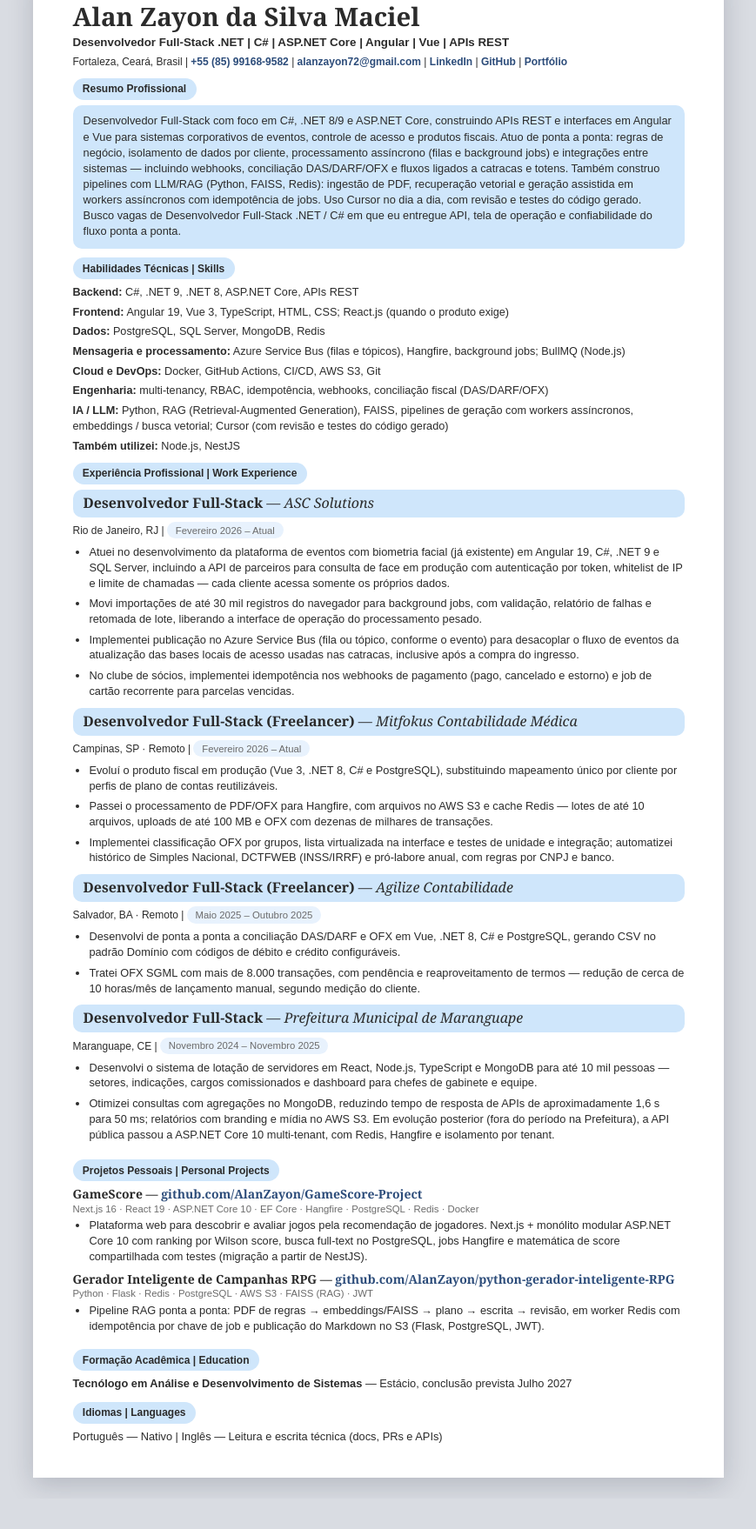
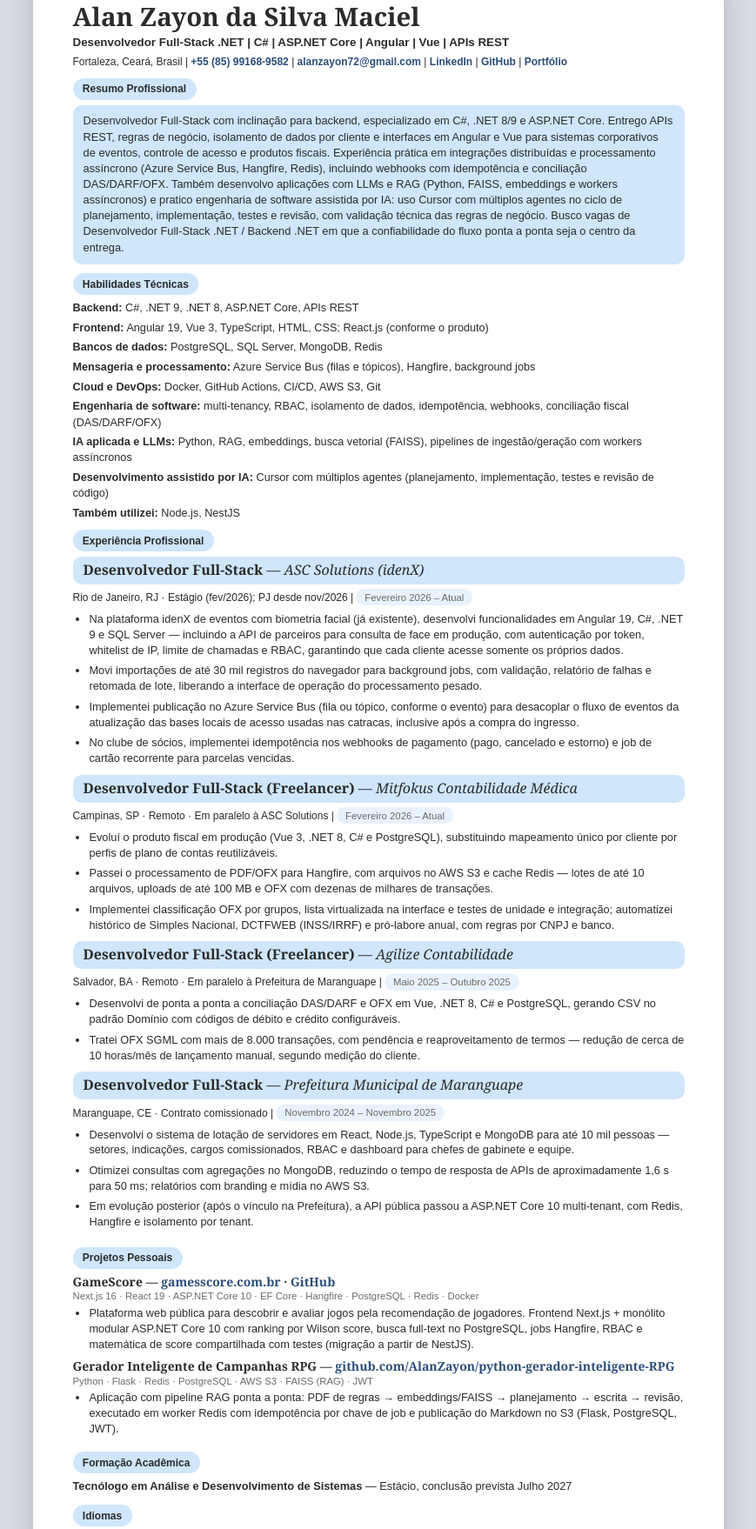
Before and after one commit to AlanZayon/Portifolio, a plain HTML site: page Alan Zayon - Currículo Full-Stack.NET.html in a window 1280 px wide. Shown: the part 102-1860 px from the top of the page at 87% size, without its empty margins (205-1074 px from the left). Before the commit the page ends 1825 px from the top, so only its background shows below. Drawn offline with Linux system fonts and the light colour scheme.

Commit message:
Update portfolio CV downloads with audited Full-Stack resumes.
Reflect ASC/idenX timeline, RBAC, GameScore URL, and clearer AI-assisted engineering framing in the downloadable PT/EN PDFs.

Co-authored-by: Cursor <cursoragent@cursor.com>

```diff
--- a/Alan Zayon - Currículo Full-Stack.NET.html
+++ b/Alan Zayon - Currículo Full-Stack.NET.html
@@ -4,7 +4,7 @@
   <meta charset="UTF-8" />
   <meta name="viewport" content="width=device-width, initial-scale=1" />
   <meta name="author" content="Alan Zayon da Silva Maciel" />
-  <meta name="description" content="Currículo de Alan Zayon da Silva Maciel, Desenvolvedor Full-Stack .NET (C#, ASP.NET Core, Angular, Vue, APIs REST)." />
+  <meta name="description" content="Currículo de Alan Zayon da Silva Maciel, Desenvolvedor Full-Stack .NET (C#, ASP.NET Core, Angular, Vue, APIs REST, processamento assíncrono, LLM/RAG)." />
   <title>Alan Zayon — Desenvolvedor Full-Stack .NET</title>
   <style>
     :root { --ink:#2b2b2b; --link:#2c4c7a; --muted:#6b6b6b; --pill:#cfe6fb; --date:#e8f2fd; --page:#ffffff; }
@@ -41,38 +41,20 @@
     @media print {
       html, body { background:#fff; height:auto; }
       .toolbar { display:none !important; }
-      .sheet {
-        width:auto;
-        margin:0;
-        box-shadow:none;
-        padding:0;
-        overflow:visible;
-      }
+      .sheet { width:auto; margin:0; box-shadow:none; padding:0; overflow:visible; }
       @page { size:A4; margin:10mm 11mm; }
       h1, .headline, .contact, h2, .summary, .skills p,
       .job-block, .job-title, .job-meta, ul.bullets li,
-      .project-block, .edu, .lang {
-        break-inside:avoid;
-        page-break-inside:avoid;
-      }
-      h2, .job-title, .job-meta, .project-block h3 {
-        break-after:avoid;
-        page-break-after:avoid;
-      }
-      header, section.skills, .summary {
-        break-inside:avoid;
-        page-break-inside:avoid;
-      }
-      ul.bullets li {
-        orphans:3;
-        widows:3;
-      }
+      .project-block, .edu, .lang { break-inside:avoid; page-break-inside:avoid; }
+      h2, .job-title, .job-meta, .project-block h3 { break-after:avoid; page-break-after:avoid; }
+      header, section.skills, .summary { break-inside:avoid; page-break-inside:avoid; }
+      ul.bullets li { orphans:3; widows:3; }
     }
   </style>
 </head>
 <body>
   <div class="toolbar">
-    <span>Versão Full-Stack .NET — ao imprimir: A4 · gráficos de fundo ligados · <strong>desmarque “Cabeçalhos e rodapés”</strong> (senão aparecem URL, data e 1/2).</span>
+    <span>Versão Full-Stack .NET — ao imprimir: A4 · gráficos de fundo ligados · <strong>desmarque “Cabeçalhos e rodapés”</strong>.</span>
     <button type="button" onclick="window.print()">Salvar como PDF</button>
   </div>
   <script>
@@ -104,39 +86,41 @@
     <section>
       <h2>Resumo Profissional</h2>
       <p class="summary">
-        Desenvolvedor Full-Stack com foco em C#, .NET 8/9 e ASP.NET Core, construindo APIs REST e interfaces em Angular e Vue para sistemas corporativos de eventos, controle de acesso e produtos fiscais.
-        Atuo de ponta a ponta: regras de negócio, isolamento de dados por cliente, processamento assíncrono (filas e background jobs) e integrações entre sistemas — incluindo webhooks, conciliação DAS/DARF/OFX e fluxos ligados a catracas e totens.
-        Também construo pipelines com LLM/RAG (Python, FAISS, Redis): ingestão de PDF, recuperação vetorial e geração assistida em workers assíncronos com idempotência de jobs. Uso Cursor no dia a dia, com revisão e testes do código gerado.
-        Busco vagas de Desenvolvedor Full-Stack .NET / C# em que eu entregue API, tela de operação e confiabilidade do fluxo ponta a ponta.
+        Desenvolvedor Full-Stack com inclinação para backend, especializado em C#, .NET 8/9 e ASP.NET Core.
+        Entrego APIs REST, regras de negócio, isolamento de dados por cliente e interfaces em Angular e Vue para sistemas corporativos de eventos, controle de acesso e produtos fiscais.
+        Experiência prática em integrações distribuídas e processamento assíncrono (Azure Service Bus, Hangfire, Redis), incluindo webhooks com idempotência e conciliação DAS/DARF/OFX.
+        Também desenvolvo aplicações com LLMs e RAG (Python, FAISS, embeddings e workers assíncronos) e pratico engenharia de software assistida por IA: uso Cursor com múltiplos agentes no ciclo de planejamento, implementação, testes e revisão, com validação técnica das regras de negócio.
+        Busco vagas de Desenvolvedor Full-Stack .NET / Backend .NET em que a confiabilidade do fluxo ponta a ponta seja o centro da entrega.
       </p>
     </section>
 
     <section class="skills">
-      <h2>Habilidades Técnicas | Skills</h2>
+      <h2>Habilidades Técnicas</h2>
       <p><strong>Backend:</strong> C#, .NET 9, .NET 8, ASP.NET Core, APIs REST</p>
-      <p><strong>Frontend:</strong> Angular 19, Vue 3, TypeScript, HTML, CSS; React.js (quando o produto exige)</p>
-      <p><strong>Dados:</strong> PostgreSQL, SQL Server, MongoDB, Redis</p>
-      <p><strong>Mensageria e processamento:</strong> Azure Service Bus (filas e tópicos), Hangfire, background jobs; BullMQ (Node.js)</p>
+      <p><strong>Frontend:</strong> Angular 19, Vue 3, TypeScript, HTML, CSS; React.js (conforme o produto)</p>
+      <p><strong>Bancos de dados:</strong> PostgreSQL, SQL Server, MongoDB, Redis</p>
+      <p><strong>Mensageria e processamento:</strong> Azure Service Bus (filas e tópicos), Hangfire, background jobs</p>
       <p><strong>Cloud e DevOps:</strong> Docker, GitHub Actions, CI/CD, AWS S3, Git</p>
-      <p><strong>Engenharia:</strong> multi-tenancy, RBAC, idempotência, webhooks, conciliação fiscal (DAS/DARF/OFX)</p>
-      <p><strong>IA / LLM:</strong> Python, RAG (Retrieval-Augmented Generation), FAISS, pipelines de geração com workers assíncronos, embeddings / busca vetorial; Cursor (com revisão e testes do código gerado)</p>
+      <p><strong>Engenharia de software:</strong> multi-tenancy, RBAC, isolamento de dados, idempotência, webhooks, conciliação fiscal (DAS/DARF/OFX)</p>
+      <p><strong>IA aplicada e LLMs:</strong> Python, RAG, embeddings, busca vetorial (FAISS), pipelines de ingestão/geração com workers assíncronos</p>
+      <p><strong>Desenvolvimento assistido por IA:</strong> Cursor com múltiplos agentes (planejamento, implementação, testes e revisão de código)</p>
       <p><strong>Também utilizei:</strong> Node.js, NestJS</p>
     </section>
 
     <section>
-      <h2>Experiência Profissional | Work Experience</h2>
+      <h2>Experiência Profissional</h2>
 
       <article class="job-block">
         <div class="job-title">
-          <h3>Desenvolvedor Full-Stack <em>— ASC Solutions</em></h3>
+          <h3>Desenvolvedor Full-Stack <em>— ASC Solutions (idenX)</em></h3>
         </div>
         <p class="job-meta">
-          Rio de Janeiro, RJ
+          Rio de Janeiro, RJ <span class="sep"> · </span> Estágio (fev/2026); PJ desde nov/2026
           <span class="sep"> | </span>
           <span class="dates"><time datetime="2026-02">Fevereiro 2026</time> – Atual</span>
         </p>
         <ul class="bullets">
-          <li>Atuei no desenvolvimento da plataforma de eventos com biometria facial (já existente) em Angular 19, C#, .NET 9 e SQL Server, incluindo a API de parceiros para consulta de face em produção com autenticação por token, whitelist de IP e limite de chamadas — cada cliente acessa somente os próprios dados.</li>
+          <li>Na plataforma idenX de eventos com biometria facial (já existente), desenvolvi funcionalidades em Angular 19, C#, .NET 9 e SQL Server — incluindo a API de parceiros para consulta de face em produção, com autenticação por token, whitelist de IP, limite de chamadas e RBAC, garantindo que cada cliente acesse somente os próprios dados.</li>
           <li>Movi importações de até 30 mil registros do navegador para background jobs, com validação, relatório de falhas e retomada de lote, liberando a interface de operação do processamento pesado.</li>
           <li>Implementei publicação no Azure Service Bus (fila ou tópico, conforme o evento) para desacoplar o fluxo de eventos da atualização das bases locais de acesso usadas nas catracas, inclusive após a compra do ingresso.</li>
           <li>No clube de sócios, implementei idempotência nos webhooks de pagamento (pago, cancelado e estorno) e job de cartão recorrente para parcelas vencidas.</li>
@@ -148,7 +132,7 @@
           <h3>Desenvolvedor Full-Stack (Freelancer) <em>— Mitfokus Contabilidade Médica</em></h3>
         </div>
         <p class="job-meta">
-          Campinas, SP <span class="sep"> · </span> Remoto
+          Campinas, SP <span class="sep"> · </span> Remoto <span class="sep"> · </span> Em paralelo à ASC Solutions
           <span class="sep"> | </span>
           <span class="dates"><time datetime="2026-02">Fevereiro 2026</time> – Atual</span>
         </p>
@@ -164,7 +148,7 @@
           <h3>Desenvolvedor Full-Stack (Freelancer) <em>— Agilize Contabilidade</em></h3>
         </div>
         <p class="job-meta">
-          Salvador, BA <span class="sep"> · </span> Remoto
+          Salvador, BA <span class="sep"> · </span> Remoto <span class="sep"> · </span> Em paralelo à Prefeitura de Maranguape
           <span class="sep"> | </span>
           <span class="dates"><time datetime="2025-05">Maio 2025</time> – <time datetime="2025-10">Outubro 2025</time></span>
         </p>
@@ -179,25 +163,26 @@
           <h3>Desenvolvedor Full-Stack <em>— Prefeitura Municipal de Maranguape</em></h3>
         </div>
         <p class="job-meta">
-          Maranguape, CE
+          Maranguape, CE <span class="sep"> · </span> Contrato comissionado
           <span class="sep"> | </span>
           <span class="dates"><time datetime="2024-11">Novembro 2024</time> – <time datetime="2025-11">Novembro 2025</time></span>
         </p>
         <ul class="bullets">
-          <li>Desenvolvi o sistema de lotação de servidores em React, Node.js, TypeScript e MongoDB para até 10 mil pessoas — setores, indicações, cargos comissionados e dashboard para chefes de gabinete e equipe.</li>
-          <li>Otimizei consultas com agregações no MongoDB, reduzindo tempo de resposta de APIs de aproximadamente 1,6 s para 50 ms; relatórios com branding e mídia no AWS S3. Em evolução posterior (fora do período na Prefeitura), a API pública passou a ASP.NET Core 10 multi-tenant, com Redis, Hangfire e isolamento por tenant.</li>
+          <li>Desenvolvi o sistema de lotação de servidores em React, Node.js, TypeScript e MongoDB para até 10 mil pessoas — setores, indicações, cargos comissionados, RBAC e dashboard para chefes de gabinete e equipe.</li>
+          <li>Otimizei consultas com agregações no MongoDB, reduzindo o tempo de resposta de APIs de aproximadamente 1,6 s para 50 ms; relatórios com branding e mídia no AWS S3.</li>
+          <li>Em evolução posterior (após o vínculo na Prefeitura), a API pública passou a ASP.NET Core 10 multi-tenant, com Redis, Hangfire e isolamento por tenant.</li>
         </ul>
       </article>
     </section>
 
     <section>
-      <h2>Projetos Pessoais | Personal Projects</h2>
+      <h2>Projetos Pessoais</h2>
 
       <article class="project-block">
-        <h3>GameScore — <a href="https://github.com/AlanZayon/GameScore-Project">github.com/AlanZayon/GameScore-Project</a></h3>
+        <h3>GameScore — <a href="https://www.gamesscore.com.br/">gamesscore.com.br</a> · <a href="https://github.com/AlanZayon/GameScore-Project">GitHub</a></h3>
         <p class="stack">Next.js 16 · React 19 · ASP.NET Core 10 · EF Core · Hangfire · PostgreSQL · Redis · Docker</p>
         <ul class="bullets">
-          <li>Plataforma web para descobrir e avaliar jogos pela recomendação de jogadores. Next.js + monólito modular ASP.NET Core 10 com ranking por Wilson score, busca full-text no PostgreSQL, jobs Hangfire e matemática de score compartilhada com testes (migração a partir de NestJS).</li>
+          <li>Plataforma web pública para descobrir e avaliar jogos pela recomendação de jogadores. Frontend Next.js + monólito modular ASP.NET Core 10 com ranking por Wilson score, busca full-text no PostgreSQL, jobs Hangfire, RBAC e matemática de score compartilhada com testes (migração a partir de NestJS).</li>
         </ul>
       </article>
 
@@ -205,18 +190,18 @@
         <h3>Gerador Inteligente de Campanhas RPG — <a href="https://github.com/AlanZayon/python-gerador-inteligente-RPG">github.com/AlanZayon/python-gerador-inteligente-RPG</a></h3>
         <p class="stack">Python · Flask · Redis · PostgreSQL · AWS S3 · FAISS (RAG) · JWT</p>
         <ul class="bullets">
-          <li>Pipeline RAG ponta a ponta: PDF de regras → embeddings/FAISS → plano → escrita → revisão, em worker Redis com idempotência por chave de job e publicação do Markdown no S3 (Flask, PostgreSQL, JWT).</li>
+          <li>Aplicação com pipeline RAG ponta a ponta: PDF de regras → embeddings/FAISS → planejamento → escrita → revisão, executado em worker Redis com idempotência por chave de job e publicação do Markdown no S3 (Flask, PostgreSQL, JWT).</li>
         </ul>
       </article>
     </section>
 
     <section class="edu">
-      <h2>Formação Acadêmica | Education</h2>
+      <h2>Formação Acadêmica</h2>
       <p><strong>Tecnólogo em Análise e Desenvolvimento de Sistemas</strong> — Estácio, conclusão prevista <time datetime="2027-07">Julho 2027</time></p>
     </section>
     <section class="lang">
-      <h2>Idiomas | Languages</h2>
-      <p>Português — Nativo <span class="sep"> | </span> Inglês — Leitura e escrita técnica (docs, PRs e APIs)</p>
+      <h2>Idiomas</h2>
+      <p>Português — Nativo <span class="sep"> | </span> Inglês — Intermediário (leitura, escrita e conversação técnica; em evolução para fluência)</p>
     </section>
   </main>
 </body>
```
Also changed, not shown: Alan Zayon - Resume Full-Stack.NET EN.html (+24 -21 lines), 2 other files.
